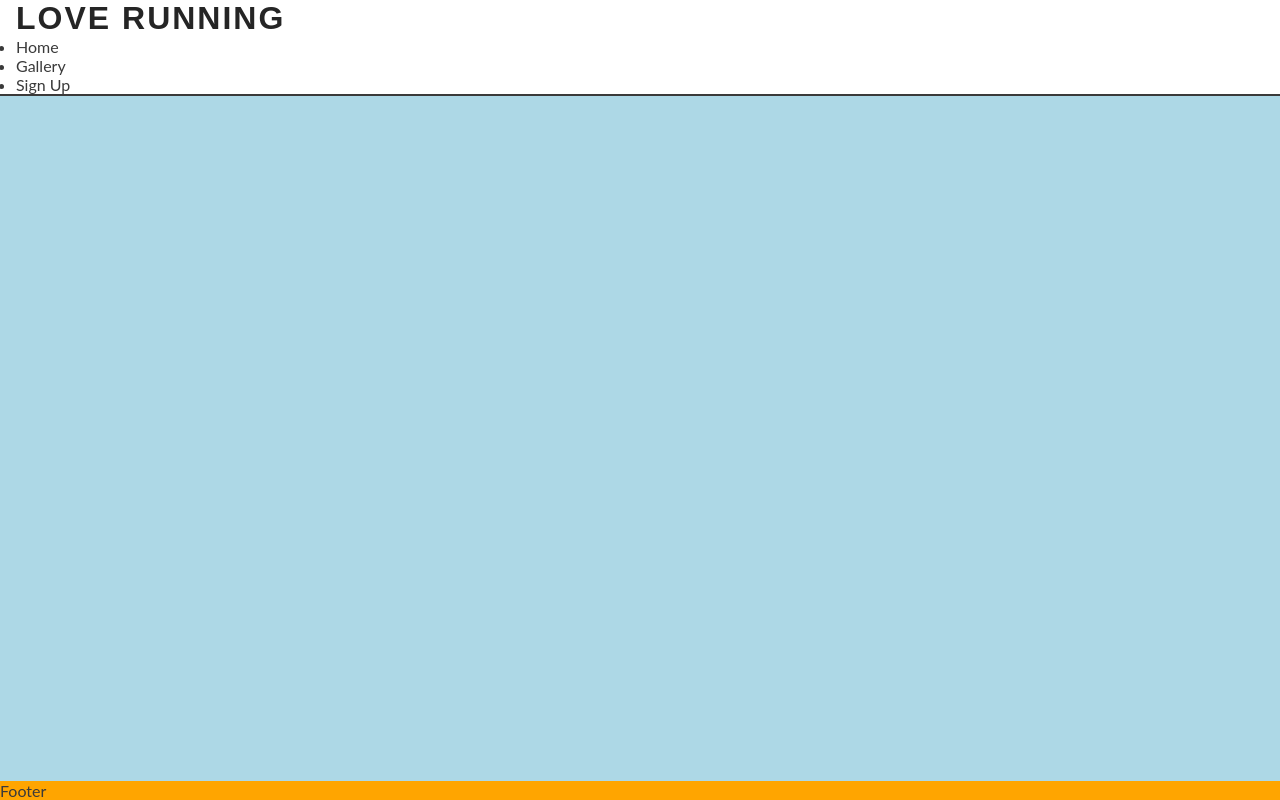
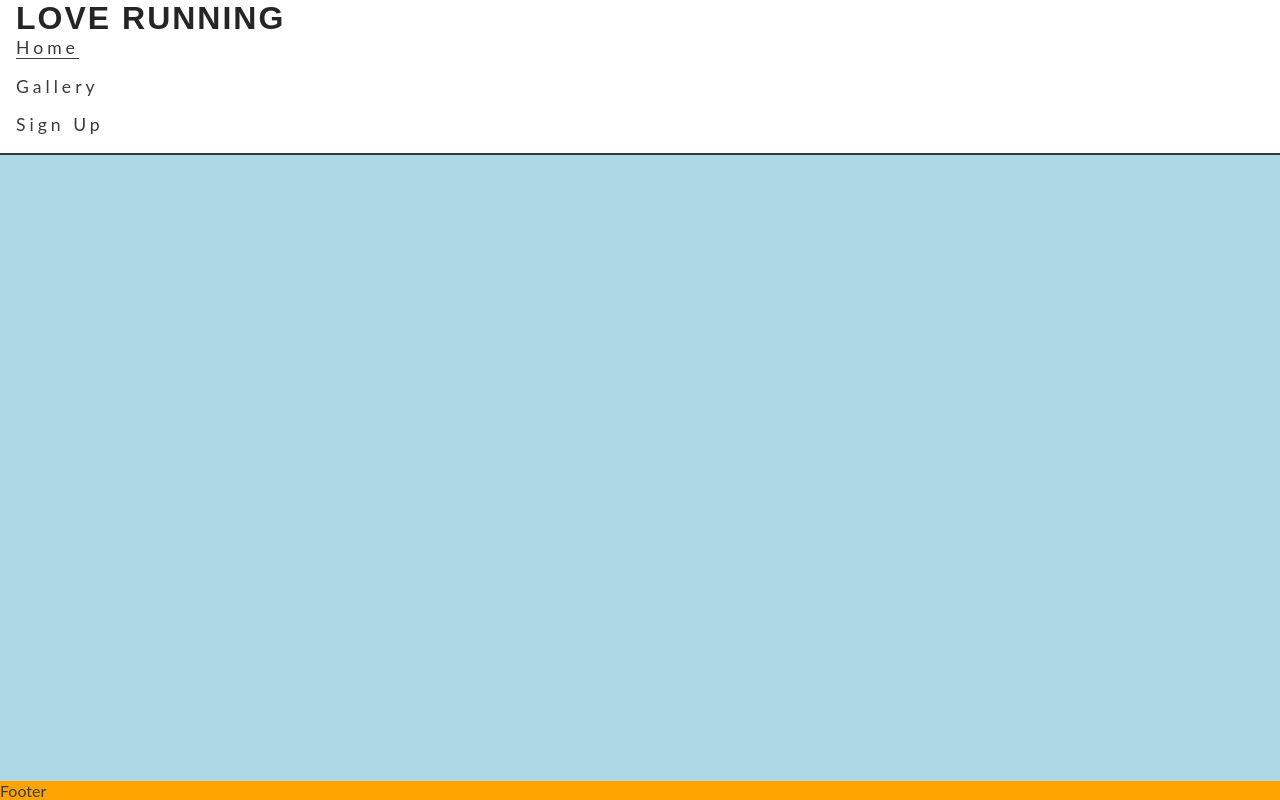
Before and after one commit to raullupea/love-running, a plain HTML site: page index.html in a window 1280 px wide. Drawn offline with Linux system fonts and the light colour scheme.

Commit message:
Style the navbar menu

```diff
--- a/assets/css/style.css
+++ b/assets/css/style.css
@@ -45,6 +45,20 @@ h1 {
     color:#252525;
 }
 
+#menu {
+    font-size: 110%;
+    letter-spacing:4px;
+    list-style-type: none;
+}
+
+#menu > li {
+    margin-bottom: 1em;
+}
+
+.active{
+    border-bottom: 1px solid #3a3a3a;
+}
+
 /* Main Content */
 main {
     background-color: lightblue;
--- a/index.html
+++ b/index.html
@@ -15,7 +15,7 @@
     <link rel="icon" type="image/png" sizes="32x32" href="assets/favicon/favicon-32x32.png">
     <link rel="icon" type="image/png" sizes="16x16" href="assets/favicon/favicon-16x16.png">
     <!--Stylesheet -->
-    <link rel="stylesheet" href="assets/css/style.css"
+    <link rel="stylesheet" href="assets/css/style.css">
 
 </head>
 
@@ -26,8 +26,8 @@
     <h1 id="logo">Love Running</h1>
 </a>
 <nav>
-    <ul>
-        <li><a href="">Home</a></li>
+    <ul id="menu">
+        <li><a href="" class="active">Home</a></li>
          <li><a href="">Gallery</a></li>
           <li><a href="">Sign Up</a></li>
     </ul>
```
